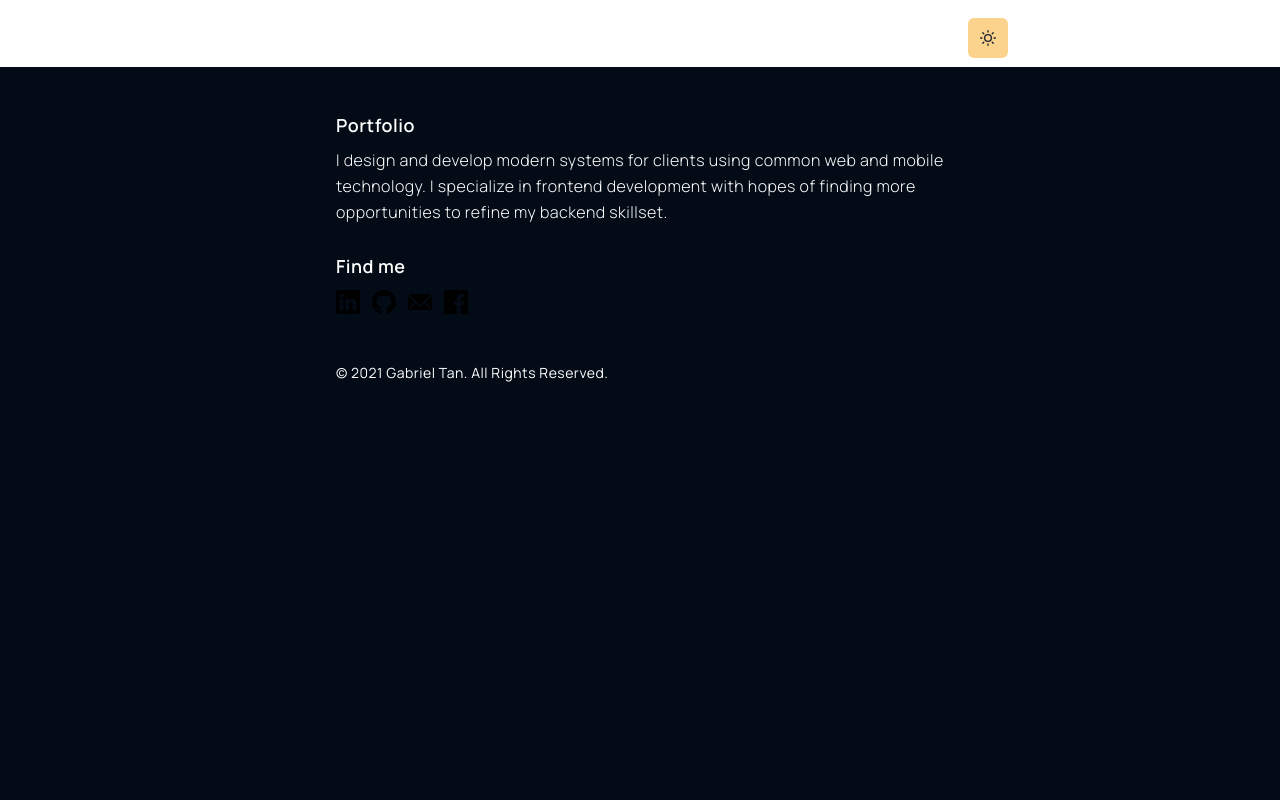
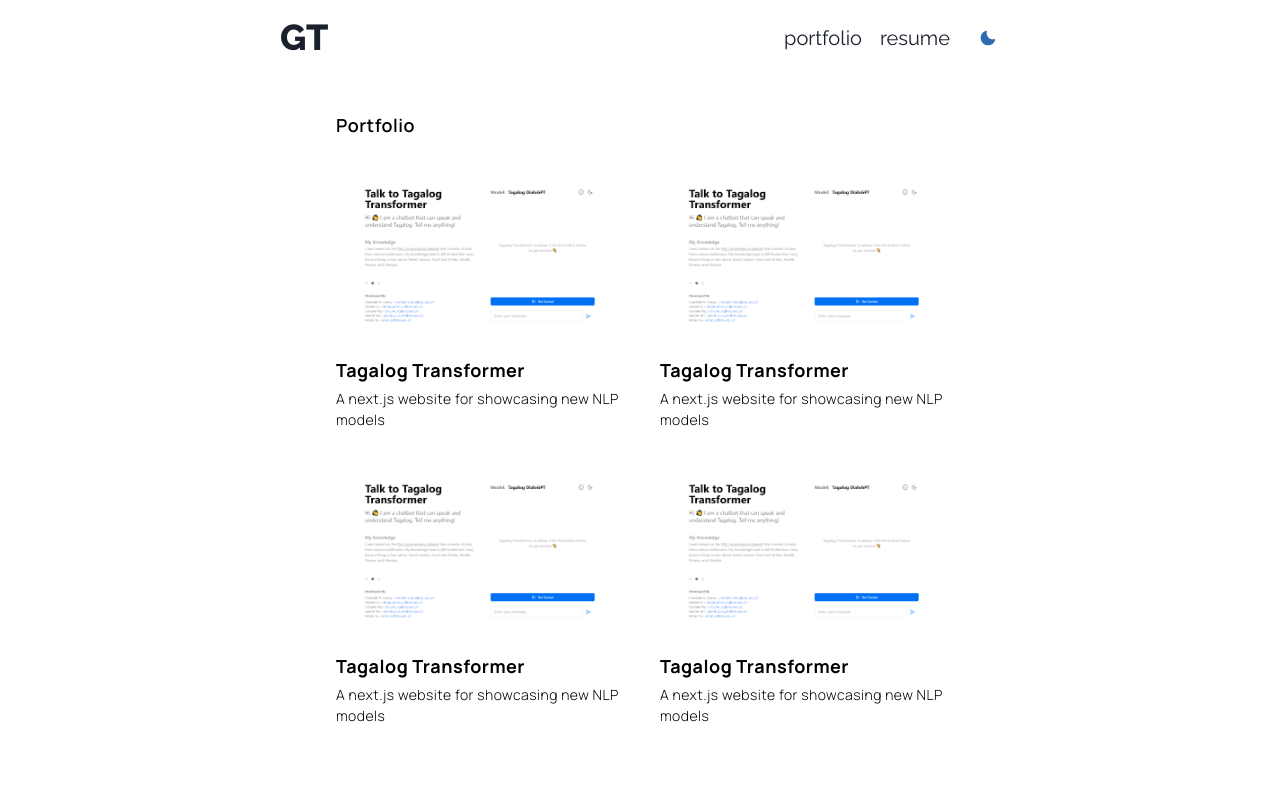
Before and after one commit to gabtan99/website, a Next.js app: page /portfolio in a window 1280 px wide. Shown: the top 800 px of the page. Built offline with nearby package versions, Linux system fonts and the light colour scheme.

Commit message:
feat: project page done

```diff
--- a/components/bio-entry.js
+++ b/components/bio-entry.js
@@ -3,7 +3,7 @@
 const BioEntry = ({ year = "N/A", children }) => {
   return (
     <Box display="flex" mb={2}>
-      <Text fontWeight={600} mr={3}>
+      <Text fontWeight={600} minWidth={55}>
         {year}
       </Text>
       <Text fontWeight={300}>{children}</Text>
--- a/components/footer.js
+++ b/components/footer.js
@@ -6,7 +6,7 @@
 
 const Footer = () => {
   return (
-    <Block delay={1} my={7}>
+    <Block delay={0.7} my={7}>
       <Container maxW="container.sm">
         <Text mb={2} fontSize="lg" fontWeight={600}>
           Find me
--- a/components/layouts/main.js
+++ b/components/layouts/main.js
@@ -22,9 +22,7 @@
         <meta property="og:image" content="/card.png" /> */}
         <title>Gab Tan - Home</title>
       </Head>
-
       <NavBar path={router.asPath} />
-
       <Container maxW="container.md" pt={14}>
         {children}
       </Container>
--- a/components/navbar.js
+++ b/components/navbar.js
@@ -35,12 +35,12 @@
             direction="row"
             width="auto"
             alignItems="center"
-            spacing="15px"
+            spacing="18px"
           >
-            <Heading as="h5" size="md" variant="nav-link" fontWeight={600}>
+            <Heading as="h5" size="md" variant="nav-link" fontWeight={500}>
               <Link href="/portfolio">portfolio</Link>
             </Heading>
-            <Heading as="h5" size="md" variant="nav-link" fontWeight={600}>
+            <Heading as="h5" size="md" variant="nav-link" fontWeight={500}>
               <a href="/resume.pdf">resume</a>
             </Heading>
             <ToggleButton />
--- a/components/portfolio-item.js
+++ b/components/portfolio-item.js
@@ -3,16 +3,28 @@
 import { Box, Text, LinkBox, LinkOverlay } from "@chakra-ui/react";
 import { Global } from "@emotion/react";
 
-const PortfolioItem = ({ children, href, title, thumb }) => {
+const PortfolioItem = ({ children, id, title, thumb }) => {
   return (
-    <Box w="100%" align="center">
-      <LinkBox cursor="pointer">
-        <Image src={thumb} alt={title} placeholder="blur" loading="lazy" />
-        <LinkOverlay href={href} target="_blank">
-          <Text> {title}</Text>
-        </LinkOverlay>
-        <Text fontSize={14}> {children}</Text>
-      </LinkBox>
+    <Box w="100%" mb={8}>
+      <Link href={`/portfolio/${id}`}>
+        <LinkBox cursor="pointer">
+          <Image
+            src={thumb}
+            alt={title}
+            placeholder="blur"
+            loading="lazy"
+            className="port-item"
+          />
+          <LinkOverlay href={`/portfolio/${id}`} target="_blank">
+            <Text fontSize={18} fontWeight="bold" mt={2} mb={1}>
+              {title}
+            </Text>
+          </LinkOverlay>
+          <Text fontSize={14} fontWeight="light">
+            {children}
+          </Text>
+        </LinkBox>
+      </Link>
     </Box>
   );
 };
--- a/components/toggle-button.js
+++ b/components/toggle-button.js
@@ -7,7 +7,8 @@
   return (
     <IconButton
       aria-label="Toggle theme"
-      colorScheme={useColorModeValue("blue", "orange")}
+      variant="ghost"
+      colorScheme={useColorModeValue("blue", "whites")}
       icon={useColorModeValue(<MoonIcon />, <SunIcon />)}
       onClick={toggleColorMode}
     />
--- a/pages/portfolio.js
+++ b/pages/portfolio.js
@@ -1,8 +1,10 @@
 import Head from "next/head";
-import { Container, Box, Heading, Image, Text } from "@chakra-ui/react";
+import { Container, SimpleGrid, Divider, Text } from "@chakra-ui/react";
 import Block from "../components/block";
 import Footer from "../components/footer";
-import { useColorModeValue } from "@chakra-ui/color-mode";
+import PortfolioItem from "../components/portfolio-item";
+
+import TransformerURL from "../public/media/transformer.png";
 
 const Portfolio = () => {
   return (
@@ -12,16 +14,63 @@
         <meta name="viewport" content="initial-scale=1.0, width=device-width" />
       </Head>
       <Container maxW="container.sm" pt={14}>
-        <Block delay={0.3} mb={7}>
+        <Block delay={0.1} mb={7}>
           <Text mb={2} fontSize="lg" fontWeight={600}>
             Portfolio
           </Text>
-          <Text letterSpacing={0.5} fontWeight={300} lineHeight="tall">
-            I design and develop modern systems for clients using common web and
-            mobile technology. I specialize in frontend development with hopes
-            of finding more opportunities to refine my backend skillset.
+        </Block>
+
+        <SimpleGrid columns={[1, 1, 2]} spacingX={10}>
+          <Block delay={0.2} mb={1}>
+            <PortfolioItem
+              id="tagalogtransformer"
+              title="Tagalog Transformer"
+              thumb={TransformerURL}
+            >
+              A next.js website for showcasing new NLP models
+            </PortfolioItem>
+            <PortfolioItem
+              id="tagalogtransformer"
+              title="Tagalog Transformer"
+              thumb={TransformerURL}
+            >
+              A next.js website for showcasing new NLP models
+            </PortfolioItem>
+          </Block>
+          <Block delay={0.2}>
+            <PortfolioItem
+              id="tagalogtransformer"
+              title="Tagalog Transformer"
+              thumb={TransformerURL}
+            >
+              A next.js website for showcasing new NLP models
+            </PortfolioItem>
+            <PortfolioItem
+              id="tagalogtransformer"
+              title="Tagalog Transformer"
+              thumb={TransformerURL}
+            >
+              A next.js website for showcasing new NLP models
+            </PortfolioItem>
+          </Block>
+        </SimpleGrid>
+
+        <Block delay={0.3} mb={7} mt={10}>
+          <Text mb={2} fontSize="lg" fontWeight={600}>
+            To be finished
           </Text>
         </Block>
+        <SimpleGrid columns={[1, 1, 2]} spacingX={10}>
+          <Block delay={0.4} mb={1}>
+            <PortfolioItem
+              id="tagalogtransformer"
+              title="Tagalog Transformer"
+              thumb={TransformerURL}
+            >
+              A next.js website for showcasing new NLP models
+            </PortfolioItem>
+          </Block>
+        </SimpleGrid>
       </Container>
       <Footer />
     </div>
--- a/styles/globals.css
+++ b/styles/globals.css
@@ -14,3 +14,21 @@
 * {
   box-sizing: border-box;
 }
+
+.port-item {
+  border-radius: 5px;
+}
+
+::-webkit-scrollbar {
+  width: 8px;
+}
+
+/* scrollbar itself */
+::-webkit-scrollbar-thumb {
+  background-color: #6e6e6e65;
+  border-radius: 8px;
+}
+::-webkit-scrollbar-thumb:hover {
+  background-color: #525252c0;
+  border: 4px solid #f4f4f450;
+}
--- a/styles/theme.js
+++ b/styles/theme.js
@@ -10,13 +10,6 @@
 };
 
 const components = {
-  Link: {
-    baseStyle: (props) => ({
-      color: mode("#ffffff", "#000000")(props),
-      textDecoration: "underline",
-      textUnderlineOffset: 6,
-    }),
-  },
   Heading: {
     variants: (props) => ({
       "nav-link": {
@@ -40,12 +33,28 @@
 
 const config = {
   initialColorMode: "dark",
-  useSystemColorMode: false,
+  useSystemColorMode: true,
+};
+
+const colors = {
+  whites: {
+    50: "#FFFFFF",
+    100: "#FFFFFF",
+    200: "#FFFFFF",
+    300: "#FFFFFF",
+    400: "#FFFFFF",
+    500: "#FFFFFF",
+    600: "#FFFFFF",
+    700: "#FFFFFF",
+    800: "#FFFFFF",
+    900: "#FFFFFF",
+  },
 };
 
 const theme = extendTheme({
   config,
   styles,
+  colors,
   components,
   fonts,
 });
```
Also changed, not shown: components/layouts/portfolio-content.js (added, +72 -0 lines), pages/404.js (added, +22 -0 lines), pages/portfolio/tagalogtransformer.js (added, +19 -0 lines).
